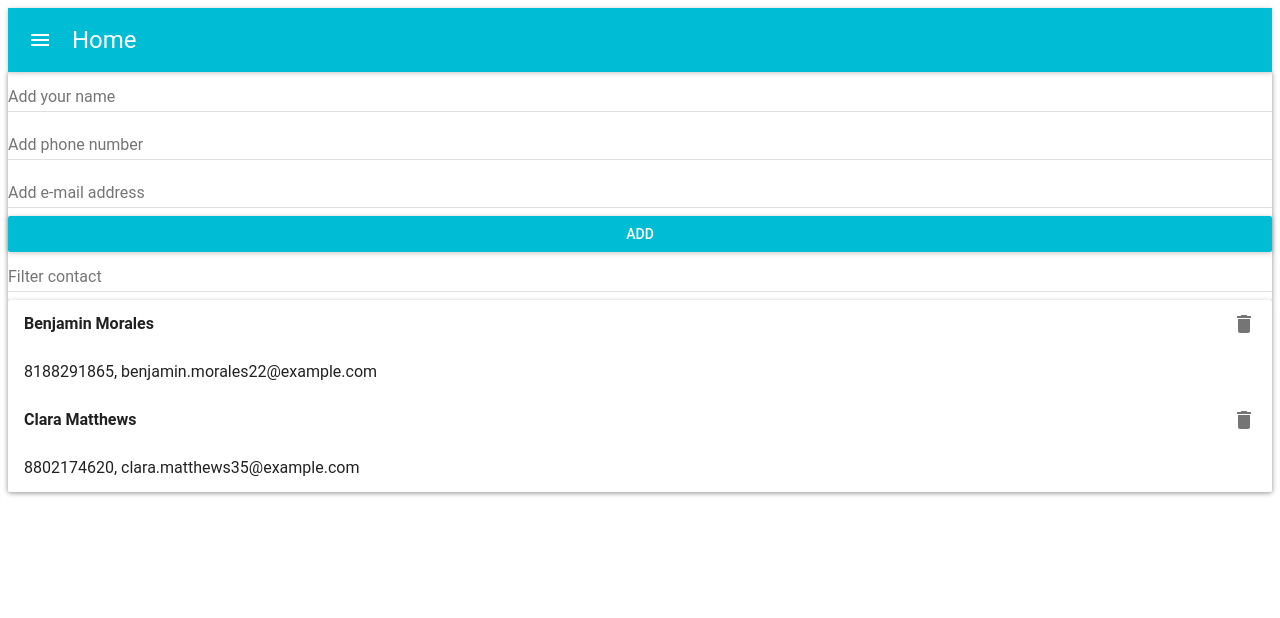
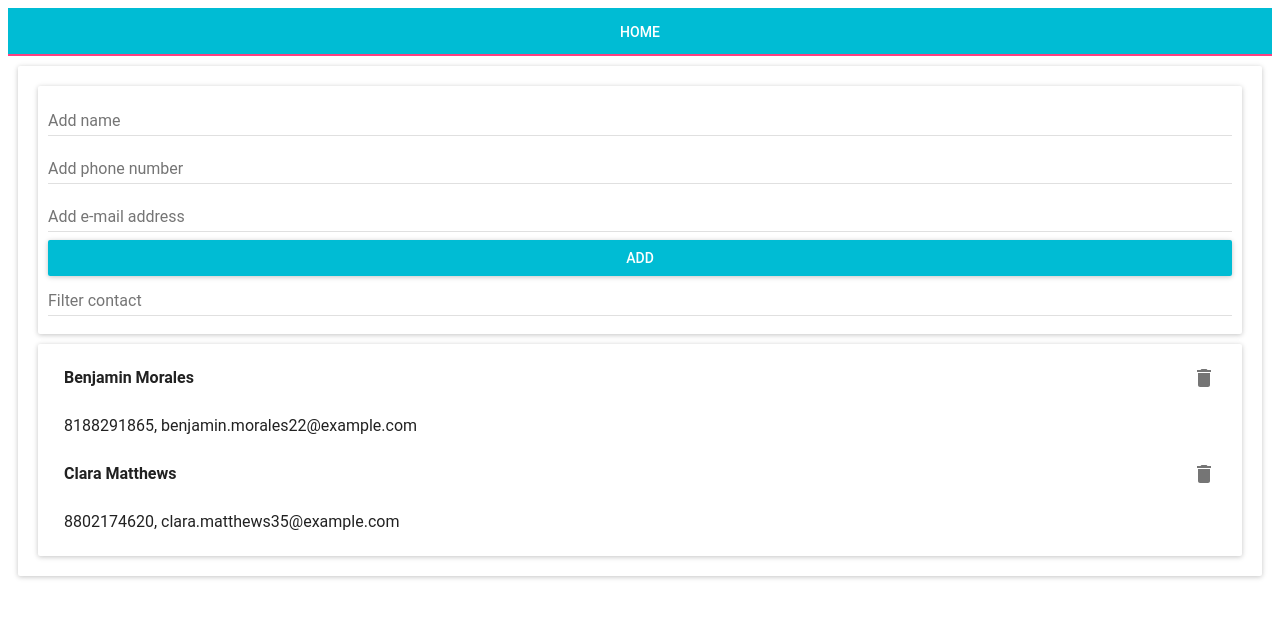
Before and after one commit to madzia89/contacts, a React (Create React App) app: page / in a window 1280 px wide. Shown: the top 618 px of the page. Built offline with nearby package versions, Linux system fonts and the light colour scheme; the HTML template or start-up script is replaced by a standard one.

Commit message:
remove unnecessary menu items and router

```diff
--- a/src/Add.js
+++ b/src/Add.js
@@ -1,10 +1,11 @@
 import React from 'react'
-import Paper from 'material-ui/Paper'
+import Styles from './Styles'
 import List from './List'
 import Controls from './Controls'
 
 
 class Add extends React.Component {
+
     state = {
         contacts: [
             {name: 'Benjamin Morales', email: 'benjamin.morales22@example.com', phone: '8188291865', uid: 9827},
@@ -59,7 +60,7 @@ class Add extends React.Component {
 
     render() {
         return (
-            <Paper>
+            <Styles>
                 <Controls
                     onClickHandler={this.addContact}
                     onChangeName={this.newContactName}
@@ -68,7 +69,6 @@ class Add extends React.Component {
                     newContactValue={this.state.newContact}
                     onFilterChangeHandler={this.newFilterChangeHandler}
                     filtrContactValue={this.state.filterText}
-
                 />
 
                 <List
@@ -76,9 +76,10 @@ class Add extends React.Component {
                     contactsList={this.state.contacts}
                     filterName={this.state.filterText}
                 />
-            </Paper>
+            </Styles>
         )
     }
+
 }
 
 export default Add
--- a/src/App.js
+++ b/src/App.js
@@ -1,35 +1,17 @@
 import React from 'react'
-import {BrowserRouter as Router} from 'react-router-dom'
 import MuiThemeProvider from 'material-ui/styles/MuiThemeProvider'
-import AppBar from 'material-ui/AppBar'
-import Sidebar from './Sidebar'
+import {Tabs, Tab} from 'material-ui/Tabs';
 import Add from './Add'
-
 class App extends React.Component {
-    state = {
-        isDrawerOpen: false
-
-    }
-    drawerBtnClickHandler = () => this.setState({
-        isDrawerOpen: !this.state.isDrawerOpen
-    })
 
     render() {
         return (
             <MuiThemeProvider>
                 <div>
-                    <AppBar
-                        title="Home"
-                        onLeftIconButtonClick={this.drawerBtnClickHandler}
+                    <Tabs>
+                        <Tab label="Home"
                     />
-                    <Router>
-                        <div>
-                            <Sidebar
-                                isDrawerOpen={this.state.isDrawerOpen}
-                                drawerBtnClickHandler={this.drawerBtnClickHandler}
-                            />
-                        </div>
-                    </Router>
+                    </Tabs>
                     <Add/>
                 </div>
             </MuiThemeProvider>
--- a/src/Controls.js
+++ b/src/Controls.js
@@ -1,16 +1,16 @@
 import React from 'react'
 import RaisedButton from 'material-ui/RaisedButton'
 import TextField from 'material-ui/TextField'
-import Paper from 'material-ui/Paper'
+import Styles from './Styles'
 
 
 const Controls = (props) => (
-    <Paper>
+    <Styles>
         <TextField
             onChange={props.onChangeName}
             value={props.newContactValue}
             name={'new-contact'}
-            placeholder={'Add your name'}
+            placeholder={'Add name '}
             fullWidth={true}
         />
         <TextField
@@ -40,7 +40,7 @@ const Controls = (props) => (
             placeholder={'Filter contact'}
             fullWidth={true}
         />
-    </Paper>
+    </Styles>
 )
 
 export default Controls
--- a/src/List.js
+++ b/src/List.js
@@ -1,9 +1,9 @@
 import React from 'react'
 import DeleteContact from './DeleteContact'
-import Paper from 'material-ui/Paper'
+import Styles from './Styles'
 
 const List = ({contactsList, deleteContactFunction, filterName}) => (
-    <Paper>
+    <Styles>
         {
             contactsList
                 .filter(contact => (contact.name.toLowerCase().indexOf(filterName.toLowerCase()) &&
@@ -19,7 +19,7 @@ const List = ({contactsList, deleteContactFunction, filterName}) => (
                     />
                 ))
         }
-    </Paper>
+    </Styles>
 )
 
 export default List
--- a/src/Sidebar.js
+++ /dev/null
@@ -1,18 +0,0 @@
-import React from 'react'
-import Drawer from 'material-ui/Drawer'
-import RaisedButton from 'material-ui/RaisedButton'
-
-const Sidebar = (props) => (
-    <Drawer
-        docked={false}
-        onRequestChange={props.drawerBtnClickHandler}
-        open={props.isDrawerOpen}
-    >
-        <RaisedButton
-            label="Close Menu"
-            onClick={props.drawerBtnClickHandler}
-        />
-    </Drawer>
-
-)
-export default Sidebar
--- /dev/null
+++ b/src/Styles.js
@@ -0,0 +1,17 @@
+import React from 'react'
+import Paper from 'material-ui/Paper'
+
+const styles = {
+    paper: {
+        margin: '10px',
+        padding: '10px'
+    }
+}
+
+const Styles = (props) =>(
+    <Paper style ={styles.paper}>
+        {props.children}
+    </Paper>
+)
+
+export default Styles
```
